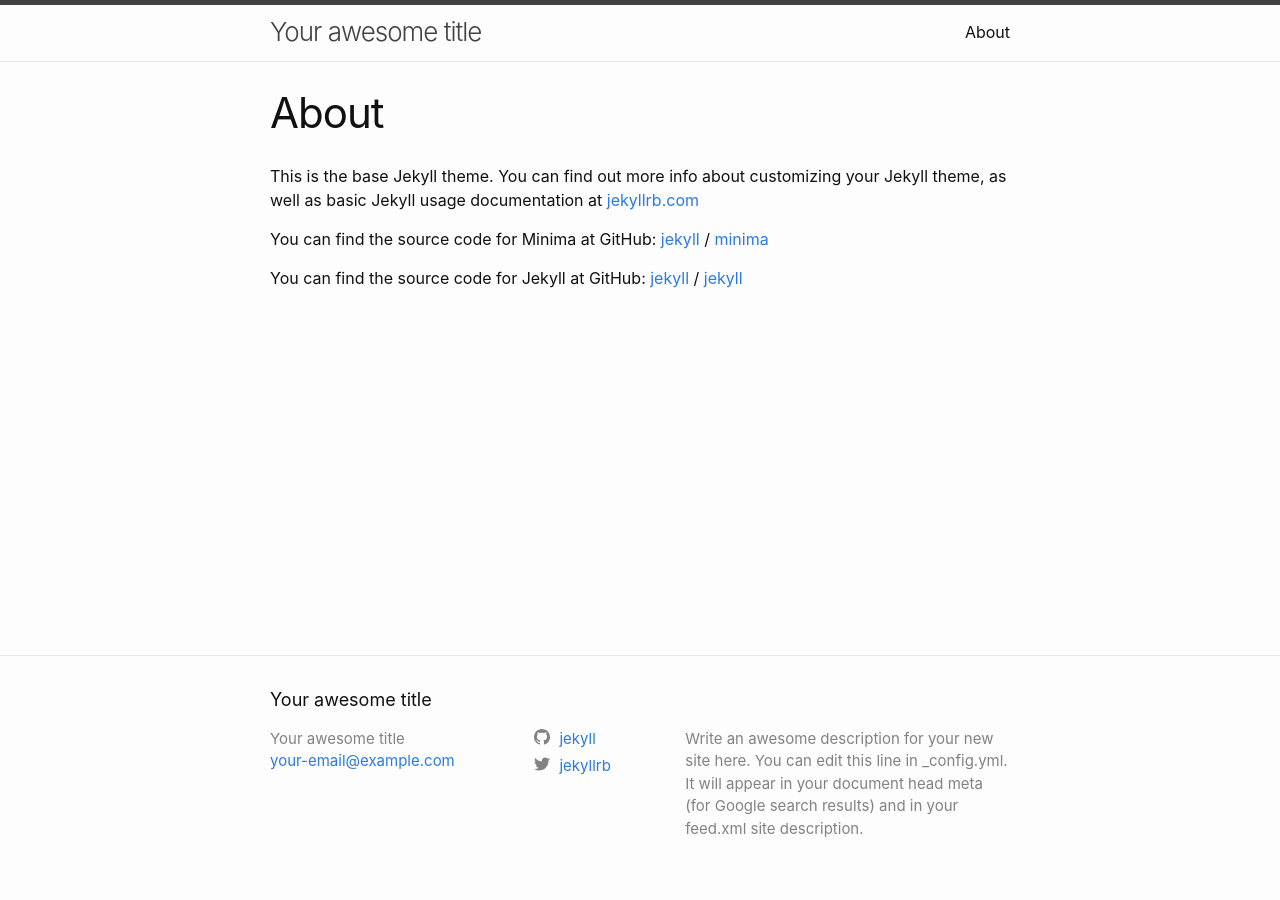
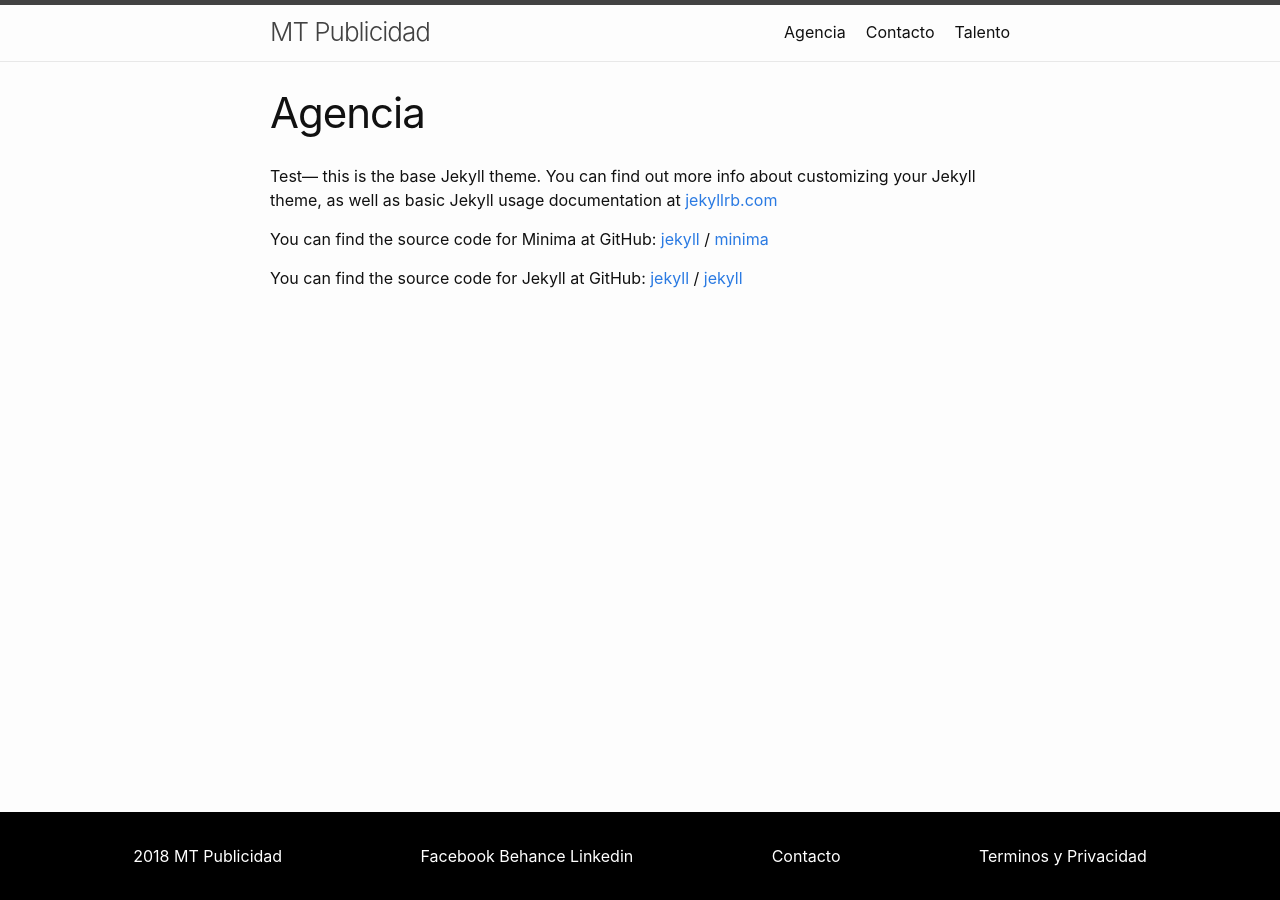
Before and after one commit to KiraNavarro/mt-pub, a Jekyll site: the page built from agencia.md, in a window 1280 px wide. Built offline with Jekyll 4.4.1, drawn with Linux system fonts in a browser that asks for light colours.

Commit message:
Add section pages and footer

```diff
--- a/_config.yml
+++ b/_config.yml
@@ -13,7 +13,7 @@
 # you will see them accessed via {{ site.title }}, {{ site.email }}, and so on.
 # You can create any custom variable you would like, and they will be accessible
 # in the templates via {{ site.myvariable }}.
-title: Your awesome title
+title: MT Publicidad
 email: your-email@example.com
 description: >- # this means to ignore newlines until "baseurl:"
   Write an awesome description for your new site here. You can edit this
--- a/_includes/footer.html
+++ b/_includes/footer.html
@@ -1,35 +1,16 @@
-<footer class="site-footer h-card">
-  <data class="u-url" href="{{ "/" | relative_url }}"></data>
-
-  <div class="wrapper">
-
-    <h2 class="footer-heading">{{ site.title | escape }}</h2>
-
-    <div class="footer-col-wrapper">
-      <div class="footer-col footer-col-1">
-        <ul class="contact-list">
-          <li class="p-name">
-            {%- if site.author -%}
-              {{ site.author | escape }}
-            {%- else -%}
-              {{ site.title | escape }}
-            {%- endif -%}
-            </li>
-            {%- if site.email -%}
-            <li><a class="u-email" href="mailto:{{ site.email }}">{{ site.email }}</a></li>
-            {%- endif -%}
-        </ul>
-      </div>
-
-      <div class="footer-col footer-col-2">
-        {%- include social.html -%}
-      </div>
-
-      <div class="footer-col footer-col-3">
-        <p>{{- site.description | escape -}}</p>
-      </div>
-    </div>
-
-  </div>
-
+<footer class="site-footer">
+	<div class="">
+		2018 MT Publicidad
+	</div>
+	<div class="">
+		<a href="#" target="_blank">Facebook</a>
+		<a href="#" target="_blank">Behance</a>
+		<a href="#" target="_blank">Linkedin</a>
+	</div>
+	<div class="">
+		<a href="#">Contacto</a>
+	</div>
+	<div class="">
+		<a href="#">Terminos y Privacidad</a>
+	</div>
 </footer>
--- /dev/null
+++ b/_sass/mtpub.scss
@@ -0,0 +1,51 @@
+@charset "utf-8";
+
+// Define defaults for each variable.
+
+$base-font-family: -apple-system, BlinkMacSystemFont, "Segoe UI", Roboto, Helvetica, Arial, sans-serif, "Apple Color Emoji", "Segoe UI Emoji", "Segoe UI Symbol" !default;
+$base-font-size:   16px !default;
+$base-font-weight: 400 !default;
+$small-font-size:  $base-font-size * 0.875 !default;
+$base-line-height: 1.5 !default;
+
+$spacing-unit:     30px !default;
+
+$text-color:       #111 !default;
+$background-color: #fdfdfd !default;
+$brand-color:      #2a7ae2 !default;
+
+$grey-color:       #828282 !default;
+$grey-color-light: lighten($grey-color, 40%) !default;
+$grey-color-dark:  darken($grey-color, 25%) !default;
+
+$table-text-align: left !default;
+
+// Width of the content area
+$content-width:    800px !default;
+
+$on-palm:          600px !default;
+$on-laptop:        800px !default;
+
+// Use media queries like this:
+// @include media-query($on-palm) {
+//   .wrapper {
+//     padding-right: $spacing-unit / 2;
+//     padding-left: $spacing-unit / 2;
+//   }
+// }
+@mixin media-query($device) {
+  @media screen and (max-width: $device) {
+    @content;
+  }
+}
+
+@mixin relative-font-size($ratio) {
+  font-size: $base-font-size * $ratio;
+}
+
+// Import partials.
+@import
+  "mtpub/base",
+  "mtpub/layout",
+  "mtpub/syntax-highlighting"
+;
--- /dev/null
+++ b/_sass/mtpub/_base.scss
@@ -0,0 +1,254 @@
+/**
+ * Reset some basic elements
+ */
+body, h1, h2, h3, h4, h5, h6,
+p, blockquote, pre, hr,
+dl, dd, ol, ul, figure {
+  margin: 0;
+  padding: 0;
+}
+
+
+
+/**
+ * Basic styling
+ */
+body {
+  font: $base-font-weight #{$base-font-size}/#{$base-line-height} $base-font-family;
+  color: $text-color;
+  background-color: $background-color;
+  -webkit-text-size-adjust: 100%;
+  -webkit-font-feature-settings: "kern" 1;
+     -moz-font-feature-settings: "kern" 1;
+       -o-font-feature-settings: "kern" 1;
+          font-feature-settings: "kern" 1;
+  font-kerning: normal;
+  display: flex;
+  min-height: 100vh;
+  flex-direction: column;
+}
+
+
+
+/**
+ * Set `margin-bottom` to maintain vertical rhythm
+ */
+h1, h2, h3, h4, h5, h6,
+p, blockquote, pre,
+ul, ol, dl, figure,
+%vertical-rhythm {
+  margin-bottom: $spacing-unit / 2;
+}
+
+
+
+/**
+ * `main` element
+ */
+main {
+  display: block; /* Default value of `display` of `main` element is 'inline' in IE 11. */
+}
+
+
+
+/**
+ * Images
+ */
+img {
+  max-width: 100%;
+  vertical-align: middle;
+}
+
+
+
+/**
+ * Figures
+ */
+figure > img {
+  display: block;
+}
+
+figcaption {
+  font-size: $small-font-size;
+}
+
+
+
+/**
+ * Lists
+ */
+ul, ol {
+  margin-left: $spacing-unit;
+}
+
+li {
+  > ul,
+  > ol {
+    margin-bottom: 0;
+  }
+}
+
+
+
+/**
+ * Headings
+ */
+h1, h2, h3, h4, h5, h6 {
+  font-weight: $base-font-weight;
+}
+
+
+
+/**
+ * Links
+ */
+a {
+  color: $brand-color;
+  text-decoration: none;
+
+  &:visited {
+    color: darken($brand-color, 15%);
+  }
+
+  &:hover {
+    color: $text-color;
+    text-decoration: underline;
+  }
+
+  .social-media-list &:hover {
+    text-decoration: none;
+
+    .username {
+      text-decoration: underline;
+    }
+  }
+}
+
+
+/**
+ * Blockquotes
+ */
+blockquote {
+  color: $grey-color;
+  border-left: 4px solid $grey-color-light;
+  padding-left: $spacing-unit / 2;
+  @include relative-font-size(1.125);
+  letter-spacing: -1px;
+  font-style: italic;
+
+  > :last-child {
+    margin-bottom: 0;
+  }
+}
+
+
+
+/**
+ * Code formatting
+ */
+pre,
+code {
+  @include relative-font-size(0.9375);
+  border: 1px solid $grey-color-light;
+  border-radius: 3px;
+  background-color: #eef;
+}
+
+code {
+  padding: 1px 5px;
+}
+
+pre {
+  padding: 8px 12px;
+  overflow-x: auto;
+
+  > code {
+    border: 0;
+    padding-right: 0;
+    padding-left: 0;
+  }
+}
+
+
+
+/**
+ * Wrapper
+ */
+.wrapper {
+  max-width: -webkit-calc(#{$content-width} - (#{$spacing-unit} * 2));
+  max-width:         calc(#{$content-width} - (#{$spacing-unit} * 2));
+  margin-right: auto;
+  margin-left: auto;
+  padding-right: $spacing-unit;
+  padding-left: $spacing-unit;
+  @extend %clearfix;
+
+  @include media-query($on-laptop) {
+    max-width: -webkit-calc(#{$content-width} - (#{$spacing-unit}));
+    max-width:         calc(#{$content-width} - (#{$spacing-unit}));
+    padding-right: $spacing-unit / 2;
+    padding-left: $spacing-unit / 2;
+  }
+}
+
+
+
+/**
+ * Clearfix
+ */
+%clearfix:after {
+  content: "";
+  display: table;
+  clear: both;
+}
+
+
+
+/**
+ * Icons
+ */
+
+.svg-icon {
+    width: 16px;
+    height: 16px;
+    display: inline-block;
+    fill: #{$grey-color};
+    padding-right: 5px;
+    vertical-align: text-top;
+}
+
+.social-media-list {
+  li + li {
+    padding-top: 5px;
+  }
+}
+
+
+
+/**
+ * Tables
+ */
+table {
+  margin-bottom: $spacing-unit;
+  width: 100%;
+  text-align: $table-text-align;
+  color: lighten($text-color, 18%);
+  border-collapse: collapse;
+  border: 1px solid $grey-color-light;
+  tr {
+    &:nth-child(even) {
+      background-color: lighten($grey-color-light, 6%);
+    }
+  }
+  th, td {
+    padding: ($spacing-unit / 3) ($spacing-unit / 2);
+  }
+  th {
+    background-color: lighten($grey-color-light, 3%);
+    border: 1px solid darken($grey-color-light, 4%);
+    border-bottom-color: darken($grey-color-light, 12%);
+  }
+  td {
+    border: 1px solid $grey-color-light;
+  }
+}
--- /dev/null
+++ b/_sass/mtpub/_layout.scss
@@ -0,0 +1,207 @@
+/**
+ * Site header
+ */
+.site-header {
+  border-top: 5px solid $grey-color-dark;
+  border-bottom: 1px solid $grey-color-light;
+  min-height: $spacing-unit * 1.865;
+
+  // Positioning context for the mobile navigation icon
+  position: relative;
+}
+
+.site-title {
+  @include relative-font-size(1.625);
+  font-weight: 300;
+  line-height: $base-line-height * $base-font-size * 2.25;
+  letter-spacing: -1px;
+  margin-bottom: 0;
+  float: left;
+
+  &,
+  &:visited {
+    color: $grey-color-dark;
+  }
+}
+
+.site-nav {
+  float: right;
+  line-height: $base-line-height * $base-font-size * 2.25;
+
+  .nav-trigger {
+      display: none;
+  }
+
+  .menu-icon {
+    display: none;
+  }
+
+  .page-link {
+    color: $text-color;
+    line-height: $base-line-height;
+
+    // Gaps between nav items, but not on the last one
+    &:not(:last-child) {
+      margin-right: 20px;
+    }
+  }
+
+  @include media-query($on-palm) {
+    position: absolute;
+    top: 9px;
+    right: $spacing-unit / 2;
+    background-color: $background-color;
+    border: 1px solid $grey-color-light;
+    border-radius: 5px;
+    text-align: right;
+
+    label[for="nav-trigger"] {
+      display: block;
+      float: right;
+      width: 36px;
+      height: 36px;
+      z-index: 2;
+      cursor: pointer;
+    }
+
+    .menu-icon {
+      display: block;
+      float: right;
+      width: 36px;
+      height: 26px;
+      line-height: 0;
+      padding-top: 10px;
+      text-align: center;
+
+      > svg {
+        fill: $grey-color-dark;
+      }
+    }
+
+    input ~ .trigger {
+      clear: both;
+      display: none;
+    }
+
+    input:checked ~ .trigger {
+      display: block;
+      padding-bottom: 5px;
+    }
+
+    .page-link {
+      display: block;
+      padding: 5px 10px;
+
+      &:not(:last-child) {
+        margin-right: 0;
+      }
+      margin-left: 20px;
+    }
+  }
+}
+
+
+
+/**
+ * Site footer
+ */
+ .site-footer {
+ 	background-color: #000;
+ 	padding: 2em 4em;
+ 	display: flex;
+ 	flex-direction: row;
+ 	justify-content: space-around;
+ 	color: #fff;
+ 	a {
+ 		color: #fff;
+ 		text-decoration: none;
+ 	}
+ }
+
+.contact-list,
+.social-media-list {
+  list-style: none;
+  margin-left: 0;
+}
+
+/**
+ * Page content
+ */
+.page-content {
+  padding: $spacing-unit 0;
+  flex: 1 0 auto;
+}
+
+.page-heading {
+  @include relative-font-size(2);
+}
+
+.post-list-heading {
+  @include relative-font-size(1.75);
+}
+
+.post-list {
+  margin-left: 0;
+  list-style: none;
+
+  > li {
+    margin-bottom: $spacing-unit;
+  }
+}
+
+.post-meta {
+  font-size: $small-font-size;
+  color: $grey-color;
+}
+
+.post-link {
+  display: block;
+  @include relative-font-size(1.5);
+}
+
+
+
+/**
+ * Posts
+ */
+.post-header {
+  margin-bottom: $spacing-unit;
+}
+
+.post-title {
+  @include relative-font-size(2.625);
+  letter-spacing: -1px;
+  line-height: 1;
+
+  @include media-query($on-laptop) {
+    @include relative-font-size(2.25);
+  }
+}
+
+.post-content {
+  margin-bottom: $spacing-unit;
+
+  h2 {
+    @include relative-font-size(2);
+
+    @include media-query($on-laptop) {
+      @include relative-font-size(1.75);
+    }
+  }
+
+  h3 {
+    @include relative-font-size(1.625);
+
+    @include media-query($on-laptop) {
+      @include relative-font-size(1.375);
+    }
+  }
+
+  h4 {
+    @include relative-font-size(1.25);
+
+    @include media-query($on-laptop) {
+      @include relative-font-size(1.125);
+    }
+  }
+}
--- /dev/null
+++ b/_sass/mtpub/_syntax-highlighting.scss
@@ -0,0 +1,71 @@
+/**
+ * Syntax highlighting styles
+ */
+.highlight {
+  background: #fff;
+  @extend %vertical-rhythm;
+
+  .highlighter-rouge & {
+    background: #eef;
+  }
+
+  .c     { color: #998; font-style: italic } // Comment
+  .err   { color: #a61717; background-color: #e3d2d2 } // Error
+  .k     { font-weight: bold } // Keyword
+  .o     { font-weight: bold } // Operator
+  .cm    { color: #998; font-style: italic } // Comment.Multiline
+  .cp    { color: #999; font-weight: bold } // Comment.Preproc
+  .c1    { color: #998; font-style: italic } // Comment.Single
+  .cs    { color: #999; font-weight: bold; font-style: italic } // Comment.Special
+  .gd    { color: #000; background-color: #fdd } // Generic.Deleted
+  .gd .x { color: #000; background-color: #faa } // Generic.Deleted.Specific
+  .ge    { font-style: italic } // Generic.Emph
+  .gr    { color: #a00 } // Generic.Error
+  .gh    { color: #999 } // Generic.Heading
+  .gi    { color: #000; background-color: #dfd } // Generic.Inserted
+  .gi .x { color: #000; background-color: #afa } // Generic.Inserted.Specific
+  .go    { color: #888 } // Generic.Output
+  .gp    { color: #555 } // Generic.Prompt
+  .gs    { font-weight: bold } // Generic.Strong
+  .gu    { color: #aaa } // Generic.Subheading
+  .gt    { color: #a00 } // Generic.Traceback
+  .kc    { font-weight: bold } // Keyword.Constant
+  .kd    { font-weight: bold } // Keyword.Declaration
+  .kp    { font-weight: bold } // Keyword.Pseudo
+  .kr    { font-weight: bold } // Keyword.Reserved
+  .kt    { color: #458; font-weight: bold } // Keyword.Type
+  .m     { color: #099 } // Literal.Number
+  .s     { color: #d14 } // Literal.String
+  .na    { color: #008080 } // Name.Attribute
+  .nb    { color: #0086B3 } // Name.Builtin
+  .nc    { color: #458; font-weight: bold } // Name.Class
+  .no    { color: #008080 } // Name.Constant
+  .ni    { color: #800080 } // Name.Entity
+  .ne    { color: #900; font-weight: bold } // Name.Exception
+  .nf    { color: #900; font-weight: bold } // Name.Function
+  .nn    { color: #555 } // Name.Namespace
+  .nt    { color: #000080 } // Name.Tag
+  .nv    { color: #008080 } // Name.Variable
+  .ow    { font-weight: bold } // Operator.Word
+  .w     { color: #bbb } // Text.Whitespace
+  .mf    { color: #099 } // Literal.Number.Float
+  .mh    { color: #099 } // Literal.Number.Hex
+  .mi    { color: #099 } // Literal.Number.Integer
+  .mo    { color: #099 } // Literal.Number.Oct
+  .sb    { color: #d14 } // Literal.String.Backtick
+  .sc    { color: #d14 } // Literal.String.Char
+  .sd    { color: #d14 } // Literal.String.Doc
+  .s2    { color: #d14 } // Literal.String.Double
+  .se    { color: #d14 } // Literal.String.Escape
+  .sh    { color: #d14 } // Literal.String.Heredoc
+  .si    { color: #d14 } // Literal.String.Interpol
+  .sx    { color: #d14 } // Literal.String.Other
+  .sr    { color: #009926 } // Literal.String.Regex
+  .s1    { color: #d14 } // Literal.String.Single
+  .ss    { color: #990073 } // Literal.String.Symbol
+  .bp    { color: #999 } // Name.Builtin.Pseudo
+  .vc    { color: #008080 } // Name.Variable.Class
+  .vg    { color: #008080 } // Name.Variable.Global
+  .vi    { color: #008080 } // Name.Variable.Instance
+  .il    { color: #099 } // Literal.Number.Integer.Long
+}
--- a/about.md
+++ b/agencia.md
@@ -1,10 +1,10 @@
 ---
 layout: page
-title: About
-permalink: /about/
+title: Agencia
+permalink: /agencia/
 ---
 
-This is the base Jekyll theme. You can find out more info about customizing your Jekyll theme, as well as basic Jekyll usage documentation at [jekyllrb.com](https://jekyllrb.com/)
+Test--- this is the base Jekyll theme. You can find out more info about customizing your Jekyll theme, as well as basic Jekyll usage documentation at [jekyllrb.com](https://jekyllrb.com/)
 
 You can find the source code for Minima at GitHub:
 [jekyll][jekyll-organization] /
--- a/assets/main.scss
+++ b/assets/main.scss
@@ -2,4 +2,4 @@
 # Only the main Sass file needs front matter (the dashes are enough)
 ---
 
-@import "minima";
+@import "mtpub";
```
Also changed, not shown: contacto.md (added, +18 -0 lines), talento.md (added, +18 -0 lines).
